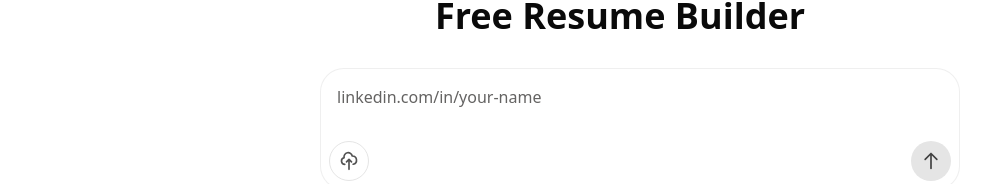
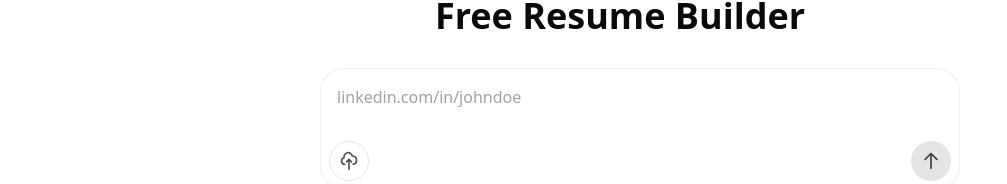
Before and after one commit to victorchicu/workley-app, an Angular app: page / in a window 1280 px wide. Shown: the part 327-511 px from the top of the page, without its empty margins (0-1007 px from the left). Built offline with nearby package versions, Linux system fonts and the light colour scheme.

Commit message:
Adjust colors

```diff
--- a/src/app/pages/parse-page/parse-page.component.html
+++ b/src/app/pages/parse-page/parse-page.component.html
@@ -20,10 +20,10 @@
           (ngModelChange)="onInputChange()"
           (paste)="handleClipboardPaste($event)"
           name="linkedin-profile-link"
-          placeholder="linkedin.com/in/your-name"
+          placeholder="linkedin.com/in/johndoe"
           autocomplete="off"
           rows="1"
-          class="flex-grow min-w-0 text-[#1d1c1b] bg-transparent focus:outline-none placeholder-[#646362] resize-none overflow-y-auto min-h-[48px] max-h-[120px] p-0"
+          class="flex-grow min-w-0 text-[#1d1c1b] bg-transparent focus:outline-none placeholder-neutral-400 resize-none overflow-y-auto min-h-[48px] max-h-[120px] p-0"
           style="field-sizing: content;"
         ></textarea>
       </div>
```
